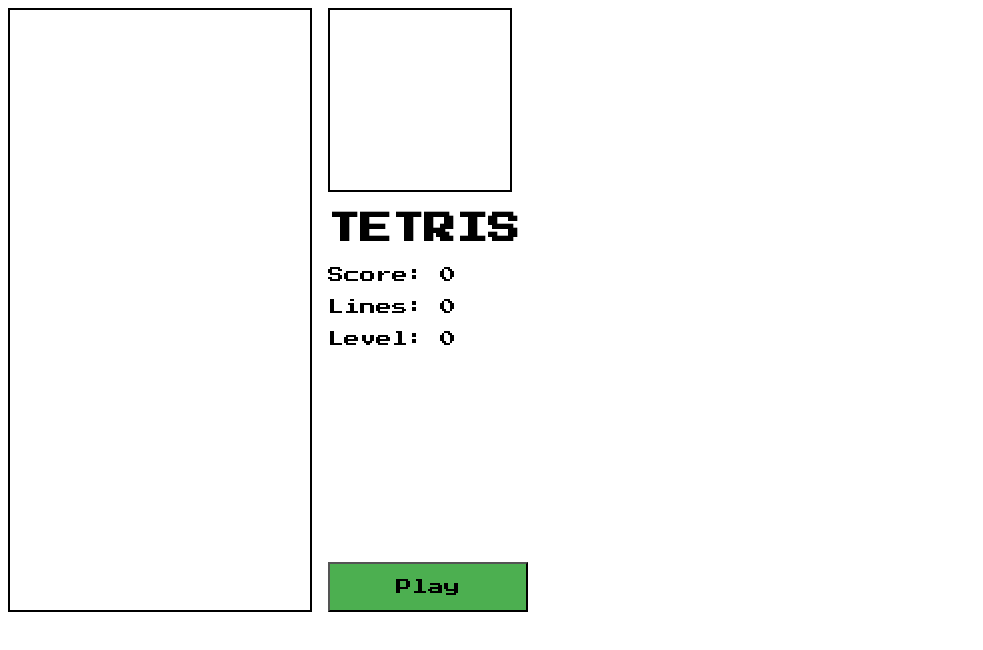
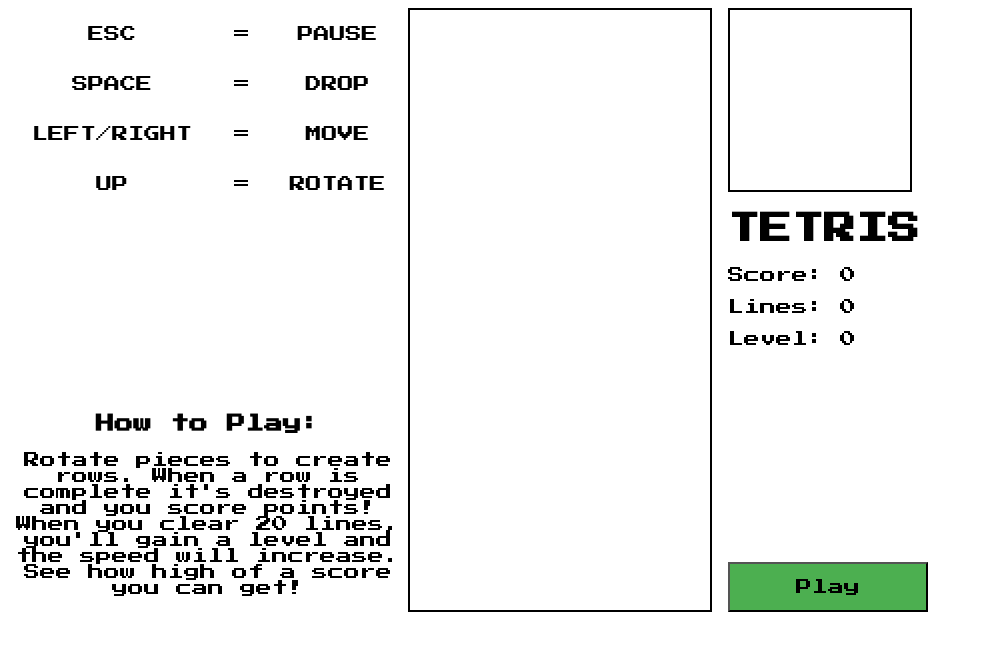
Before and after one commit to CyberTomB/ng-tetris, an Angular app: page / in a window 1280 px wide. Shown: the top 650 px of the page, without its empty margins (0-983 px from the left). Built offline with nearby package versions, Linux system fonts and the light colour scheme.

Commit message:
added instructions and controls

```diff
--- a/src/app/board/board.component.html
+++ b/src/app/board/board.component.html
@@ -1,4 +1,35 @@
+<div class="container">
     <div class="grid">
+        <div class="left-column">
+                <table id="controls">
+                    <tr>
+                        <td>ESC</td>
+                        <td>=</td>
+                        <td>PAUSE</td>
+                    </tr>
+                    <tr>
+                        <td>SPACE</td>
+                        <td>=</td>
+                        <td>DROP</td>
+                    </tr>
+                    <tr>
+                        <td>LEFT/RIGHT</td>
+                        <td>=</td>
+                        <td>MOVE</td>
+                    </tr>
+                    <tr>
+                        <td>UP</td>
+                        <td>=</td>
+                        <td>ROTATE</td>
+                    </tr>
+                </table>
+                <div>
+                    <h3>How to Play:</h3>
+                    <p>Rotate pieces to create rows. When a row is complete it's destroyed and you score points!
+                        When you clear 20 lines, you'll gain a level and the speed will increase. See how high of a score you can get!
+                    </p>
+                </div>
+        </div>
         <canvas #board class="game-board"></canvas>
         <div class="right-column">
             <div>
@@ -10,5 +41,5 @@
             </div>
             <button (click)="play()" class="play-button">Play</button>
         </div>
-
     </div>
+</div>
--- a/src/styles.css
+++ b/src/styles.css
@@ -3,15 +3,28 @@
     font-family: 'Press Start 2P', cursive;
 }
 
+.container {
+    display: flex;
+    width: 99vw;
+
+}
+
 .grid {
     display: grid;
-    grid-template-columns: 320px 200px;
+    grid-template-columns: 400px 320px 200px;
 }
 
 .right-column {
     display: flex;
     flex-direction: column;
     justify-content: space-between;
+}
+
+.left-column {
+    display: flex;
+    flex-direction: column;
+    justify-content: space-between;
+    text-align: center;
 }
 
 .game-board {
@@ -28,3 +41,7 @@
 .next {
     border: solid 2px;
 }
+
+tr, td {
+    padding: 1rem;
+}
```
Lines whose indentation alone changed are shown as unchanged.
